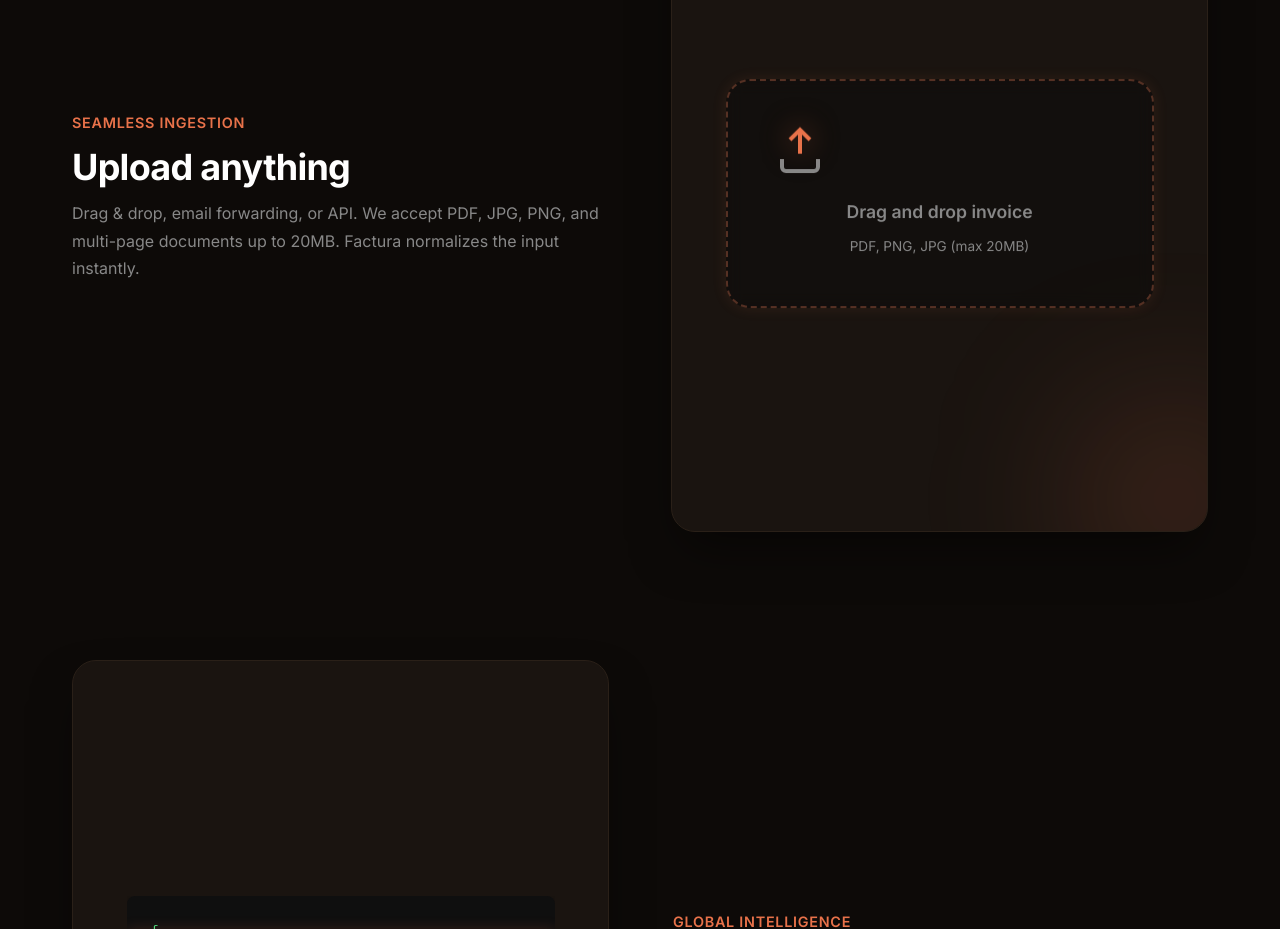
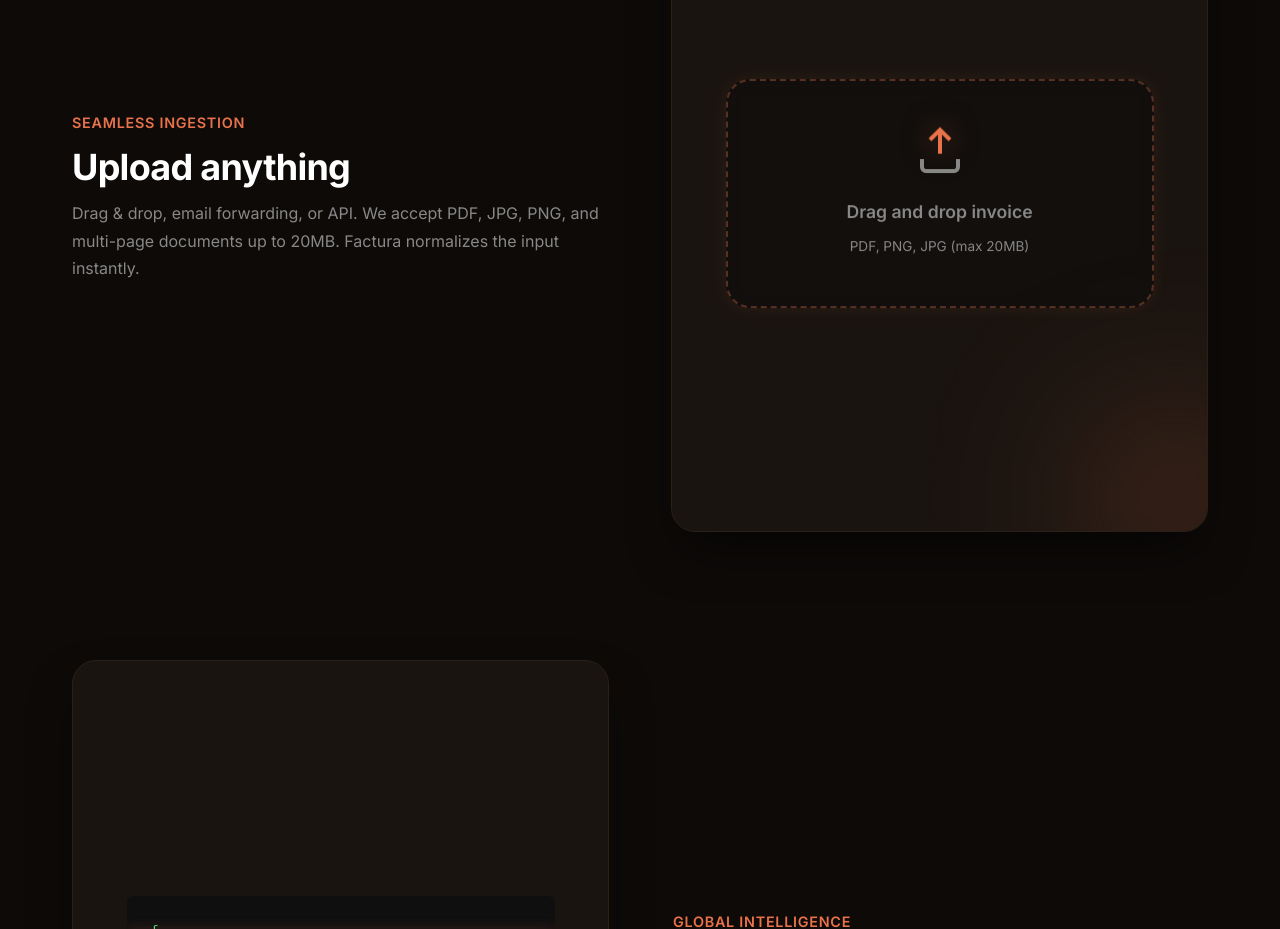
Before and after one commit to ali-harti/factura-ai-invoice-extractor, a React (Vite) app in the folder frontend/: page /landing in a window 1280 px wide. Shown: the part 1860-2789 px from the top of the page. Built offline with nearby package versions, Linux system fonts and the light colour scheme.

Commit message:
style: center the SVG upload icon properly via margin auto

```diff
--- a/frontend/src/styles/landing.css
+++ b/frontend/src/styles/landing.css
@@ -483,7 +483,8 @@
   transition: all 0.3s ease;
 }
 .l-upload-icon {
-  margin-bottom: 1.2rem;
+  margin: 0 auto 1.2rem auto;
+  display: block;
   overflow: visible;
 }
 .l-upload-arrow {
```
